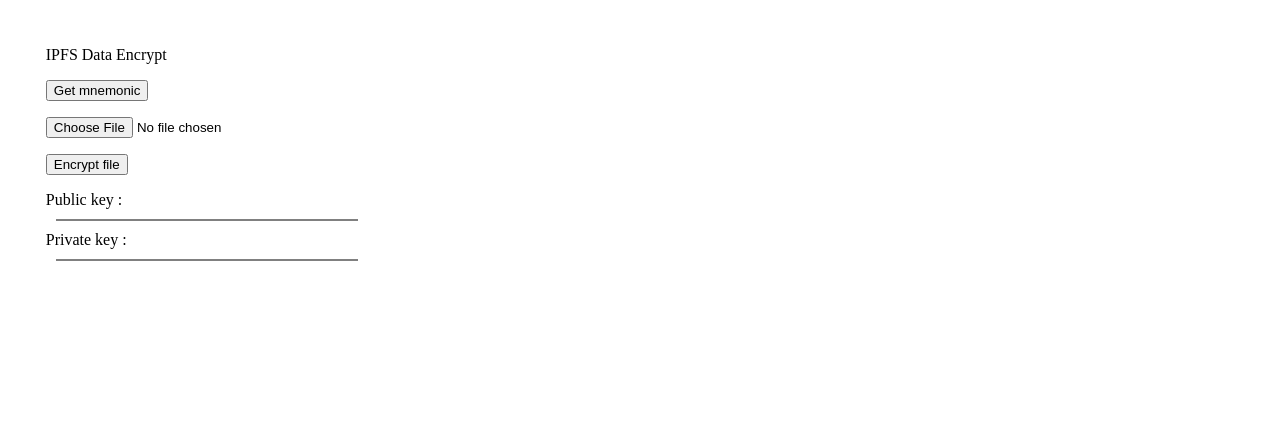
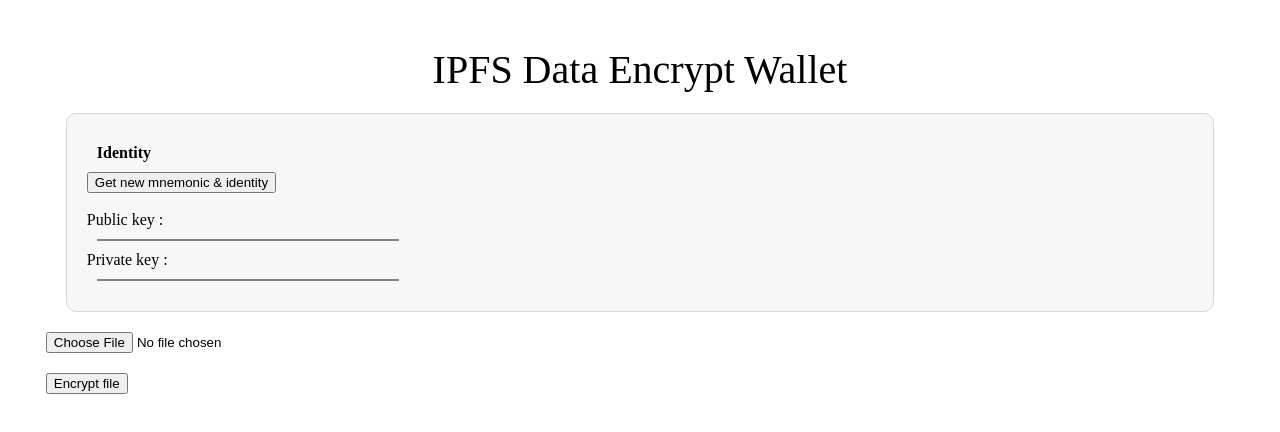
Before and after one commit to elielnfinic/openden, a React (Create React App) app: page / in a window 1280 px wide. Shown: the top 432 px of the page. Built offline with nearby package versions, Linux system fonts and the light colour scheme.

Commit message:
Hashing to get a u64

```diff
--- a/src/App.js
+++ b/src/App.js
@@ -1,23 +1,15 @@
 import {useState, useEffect, useRef} from "react";
-import init,{get_mnemonic, generate_keys, get_private_key, get_public_key, generate_mnemonic_phrase} from "rsa-encrypt";
+import init,{get_mnemonic, generate_keys,rsa_encrypt, get_private_key, get_public_key, generate_mnemonic_phrase} from "rsa-encrypt";
 
 
 
 let private_key = "";
+let file_content = null;
 
 const App = () => {
   const [mnemonic, setMnemonic] = useState("");
   const [publicKey, setPublicKey] = useState("");
   const [privateKey, setPrivateKey] = useState("");
-
-  const getInfo = async () => {
-    await init();
-    console.log(generate_keys());
-    const data = await get_mnemonic("abcd");
-    private_key = await get_private_key("retreat olive cancel tilt depart antique reject jacket acoustic visit legend midnight rookie salon attitude poet timber panic armed supreme consider card body gas","");
-
-    //console.log(data3);
-  }
 
   const handleFileAdded = async (e, f) => {
     const reader = new FileReader();
@@ -25,7 +17,7 @@
       console.log(evt.target.result);
 
       console.log(`Private key ${private_key}`);
-      const file_raw_content = evt.target.result;
+      file_content = evt.target.result;
 
     };
     reader.readAsText(e.target.files[0]);
@@ -34,6 +26,7 @@
   const getMnemonic = async () => {
     await init();
     const mnemonic = await generate_mnemonic_phrase();
+    localStorage.mnemonic = mnemonic;
     setMnemonic(mnemonic);
   }
 
@@ -43,9 +36,9 @@
     console.log(private_key);
   }
 
-  const encryptFile = async () => {
+  const getKeys = async (mn) => {
 
-    if(!mnemonic){
+    if(!mnemonic && !localStorage.mnemonic){
       const mn = prompt("Enter mnemonic or generate new");
       if(!mn) return;
       setMnemonic(mn);
@@ -57,25 +50,61 @@
     setPrivateKey(private_key);
   }
 
+  const __init = async () => {
+    if(localStorage.mnemonic){
+      setMnemonic(localStorage.mnemonic);
+      getKeys(localStorage.mnemonic);
+    }else{
+      //alert("Was not found");
+    }
+  }
+
+  const encryptFile = async() => {
+    await init();
+    console.log(file_content);
+    let array_buf = [];
+    for(var i = 0;i < 10000;i++){
+      array_buf.push(0xfffffff);
+    }
+    console.log(array_buf);
+    let encrypted = rsa_encrypt(new Uint8Array(array_buf));
+    console.log("Encrypted", encrypted);
+  }
+
+  setTimeout(function(){
+    __init();
+  }, 300);
+
   return (
     <div className="App" style={{padding:"1cm"}}>
-      <header className="App-header">
-       IPFS Data Encrypt
-      </header>
-      <p>
-        <button onClick={getMnemonic}>Get mnemonic</button>
-        <div>{mnemonic}</div>
-      </p>
-      <p>
-        <input type="file" onChange={handleFileAdded}/>
-      </p>
-      <p>
-        <button onClick={encryptFile}>Encrypt file</button>
-      </p>
-      <p>
-        <div>Public key : <div style={{width : "300px", margin:"10px", border: "1px solid gray"}}>{publicKey}</div></div>
-        <div>Private key : <div style={{width : "300px", margin:"10px", border: "1px solid gray"}}>{privateKey}</div></div>
-      </p>
+      <div>
+          <header style={{textAlign:"center", fontSize : "40px"}}>
+            IPFS Data Encrypt Wallet
+          </header>
+          <div style={{margin:"20px",background:"#f7f7f7",padding:"20px", border: "1px solid #d7d7d7", borderRadius: "10px"}}>
+            <div style={{margin:"10px"}}><b>Identity</b></div>
+            <div>
+              <button onClick={getMnemonic}>Get new mnemonic & identity</button>
+              <div><small>{mnemonic}</small></div><br/>
+            </div>
+
+            <div>
+              <div>Public key : <div style={{width : "300px", margin:"10px", border: "1px solid gray"}}>{publicKey}</div></div>
+              <div>Private key : <div style={{width : "300px", margin:"10px", border: "1px solid gray"}}>{privateKey}</div></div>
+            </div>
+
+          </div>
+
+      </div>
+
+      <div>
+        <div>
+          <input type="file" onChange={handleFileAdded}/>
+        </div>
+        <div style={{marginTop: "20px"}}>
+          <button onClick={encryptFile}>Encrypt file</button>
+        </div>
+      </div>
     </div>
   );
 }
```
Also changed, not shown: 1 other file (tests, documents, lock files or other folders).
